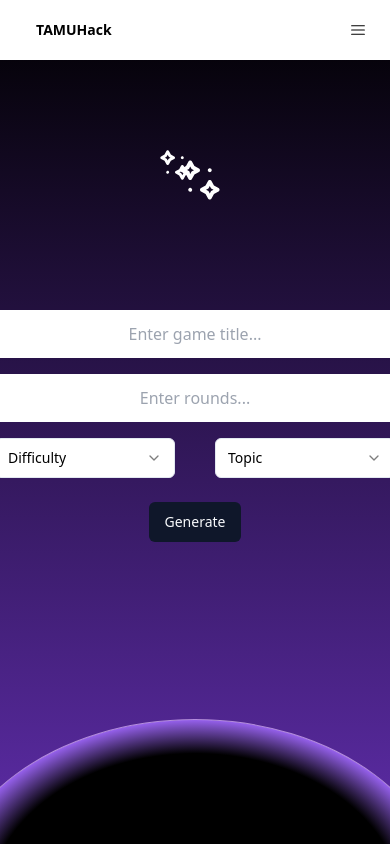
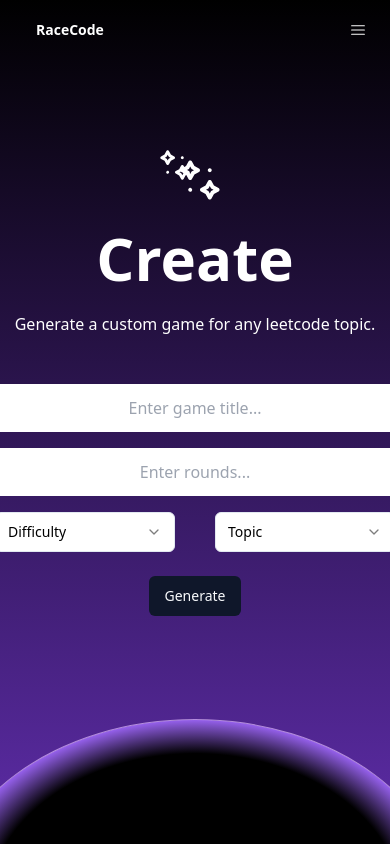
Before and after one commit to nathan-foo/tamuhack-25, a Next.js app in the folder client-next/: page /create in a window 390 px wide. Built offline with nearby package versions, Linux system fonts and the light colour scheme; no server answers.

Commit message:
Start screen and navbar styling

```diff
--- a/client-next/app/(pages)/(routes)/create/page.jsx
+++ b/client-next/app/(pages)/(routes)/create/page.jsx
@@ -78,10 +78,16 @@ const CreatePage = () => {
     }
 
     return (
-        <div className = "bg-black bg-gradient-to-b from-black to-[#5D2CA8] relative overflow-clip ">
+        <div className="bg-black bg-gradient-to-b from-black to-[#5D2CA8] relative overflow-clip ">
             <Stars />
             {!code ? (
                 <div className='flex flex-col items-center justify-center text-center h-screen'>
+                    <div className='text-white font-bold text-6xl mb-6'>
+                        Create
+                    </div>
+                    <div className='text-white mb-10'>
+                        Generate a custom game for any leetcode topic.
+                    </div>
                     <input
                         className='px-28 py-3 text-center rounded-md m-2'
                         placeholder='Enter game title...'
@@ -112,8 +118,8 @@ const CreatePage = () => {
                             <SelectContent>
                                 <SelectItem value="arrays">Arrays</SelectItem>
                                 <SelectItem value="strings">Strings</SelectItem>
-                                <SelectItem value="linkedlists">Linked Lists</SelectItem>
-                                <SelectItem value="hashmaps">Hash Maps</SelectItem>
+                                <SelectItem value="linked lists">Linked Lists</SelectItem>
+                                <SelectItem value="hash maps">Hash Maps</SelectItem>
                                 <SelectItem value="trees">Trees</SelectItem>
                                 <SelectItem value="stacks">Stacks</SelectItem>
                                 <SelectItem value="queues">Queues</SelectItem>
--- a/client-next/app/(pages)/_components/MobileNavbar.jsx
+++ b/client-next/app/(pages)/_components/MobileNavbar.jsx
@@ -10,11 +10,11 @@ const MobileNavbar = () => {
     const { user } = useUser();
 
     return (
-        <div className='md:hidden fixed top-0 left-0 w-full py-5 px-6 bg-white z-50'>
+        <div className='md:hidden fixed text-white top-0 left-0 w-full py-5 px-6 z-50'>
             <div className='flex justify-between'>
                 <Link href='/'>
                     <p className='text-sm ml-3 mr-1'>
-                        <b>TAMUHack</b>
+                        <b>RaceCode</b>
                     </p>
                 </Link>
                 <Sheet>
@@ -25,7 +25,7 @@ const MobileNavbar = () => {
                         <SheetHeader>
                             <SheetTitle>
                                 <span className='text-sm mt-4'>
-                                    TAMUHack
+                                    RaceCode
                                 </span>
                             </SheetTitle>
                             <SheetDescription>
--- a/client-next/app/(pages)/_screens/StartScreen.jsx
+++ b/client-next/app/(pages)/_screens/StartScreen.jsx
@@ -1,27 +1,19 @@
 import React from 'react'
 import { Button } from "@/components/ui/button";
-import {
-  Card,
-  CardContent,
-  CardDescription,
-  CardFooter,
-  CardHeader,
-  CardTitle,
-} from "@/components/ui/card";
 
 const StartScreen = ({ title, difficulty, topic, rounds, setStarted, player, players }) => {
   return (
     <>
+      <div className="bg-black bg-gradient-to-b from-black to-[#5D2CA8] relative overflow-clip text-white">
         <div className='flex items-center justify-center text-center h-screen'>
-
-  <div className="max-w-md rounded-3xl p-1 bg-gradient-to-b from-purple-600 to-purple-400 ">
-    <div className="rounded-[calc(1.5rem-1px)] p-10 bg-white">
-    <h3 className="text-lg font-medium text-gray-700">{title}</h3>
-    <p> The game is ready. Click "Start Game" to begin.</p>
-    <p> This game will cover {topic} with a difficulty level of {difficulty} and {rounds} rounds. </p>
+          <div className="w-[760px] rounded-3xl p-1 bg-gradient-to-b from-purple-600 to-purple-400 ">
+            <div className="rounded-[calc(1.5rem-1px)] px-10 py-16 bg-slate-900">
+              <h3 className="text-3xl font-bold pb-8">{title}</h3>
+              <p>Click "Start Game" to begin.</p>
+              <p>This game will cover {topic} with a difficulty level of {difficulty} and {rounds} rounds. </p>
 
               <div>
-        <div className='mt-4 mb-2 font-bold items-center'>
+                <div className='mt-6 mb-2 font-bold items-center'>
                   Players
                 </div>
                 <div className='flex items-center justify-center gap-8'>
@@ -29,11 +21,11 @@ const StartScreen = ({ title, difficulty, topic, rounds, setStarted, player, pla
                     <div key={index}>{player.name}</div>
                   ))}
                 </div>
-            <Button className="w-[50%] bg-gray-800 text-white hover:bg-gray-900 m-5" onClick={setStarted}>Start Game</Button>
-
-
+                <Button className="w-[60%] bg-white text-black hover:bg-gray-100 m-5 mt-10" onClick={setStarted}>Start Game</Button>
               </div>
             </div>
+          </div>
+          <div className="absolute h-[375px] w-[130%] rounded-[100%] bg-black left-1/2 -translate-x-1/2 border border-[#B48CDE] bg-[radial-gradient(closest-side,#000000_82%,#9560EB)] top-[calc(100%-125px)]" />
         </div>
 
         {/* This is the screen when the players have entered a room code and are waiting to start the game */}
```
Lines whose indentation alone changed are shown as unchanged.
